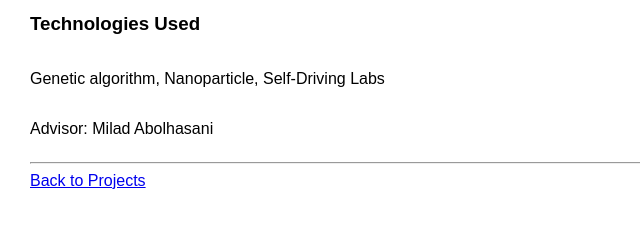
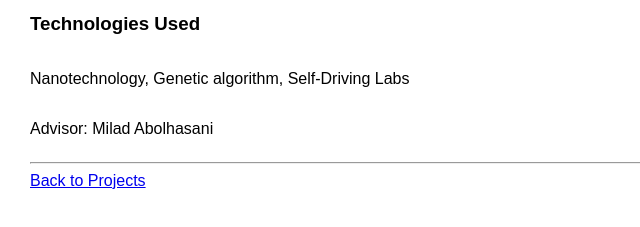
Before and after one commit to woojinb1/woojinb1.github.io, a website: page public/projects/project6.html in a window 1280 px wide. Shown: the part 443-670 px from the top of the page, 0-640 px from the left. Drawn offline with Linux system fonts and the light colour scheme.

Commit message:
2025 update

```diff
--- a/public/projects/project6.html
+++ b/public/projects/project6.html
@@ -55,7 +55,7 @@
         </section>
         <section>
             <h3>Technologies Used</h3>
-            <p>Genetic algorithm, Nanoparticle, Self-Driving Labs</p>
+            <p>Nanotechnology, Genetic algorithm, Self-Driving Labs</p>
             <p>Advisor: Milad Abolhasani</p>
         </section>
         <hr>
```
